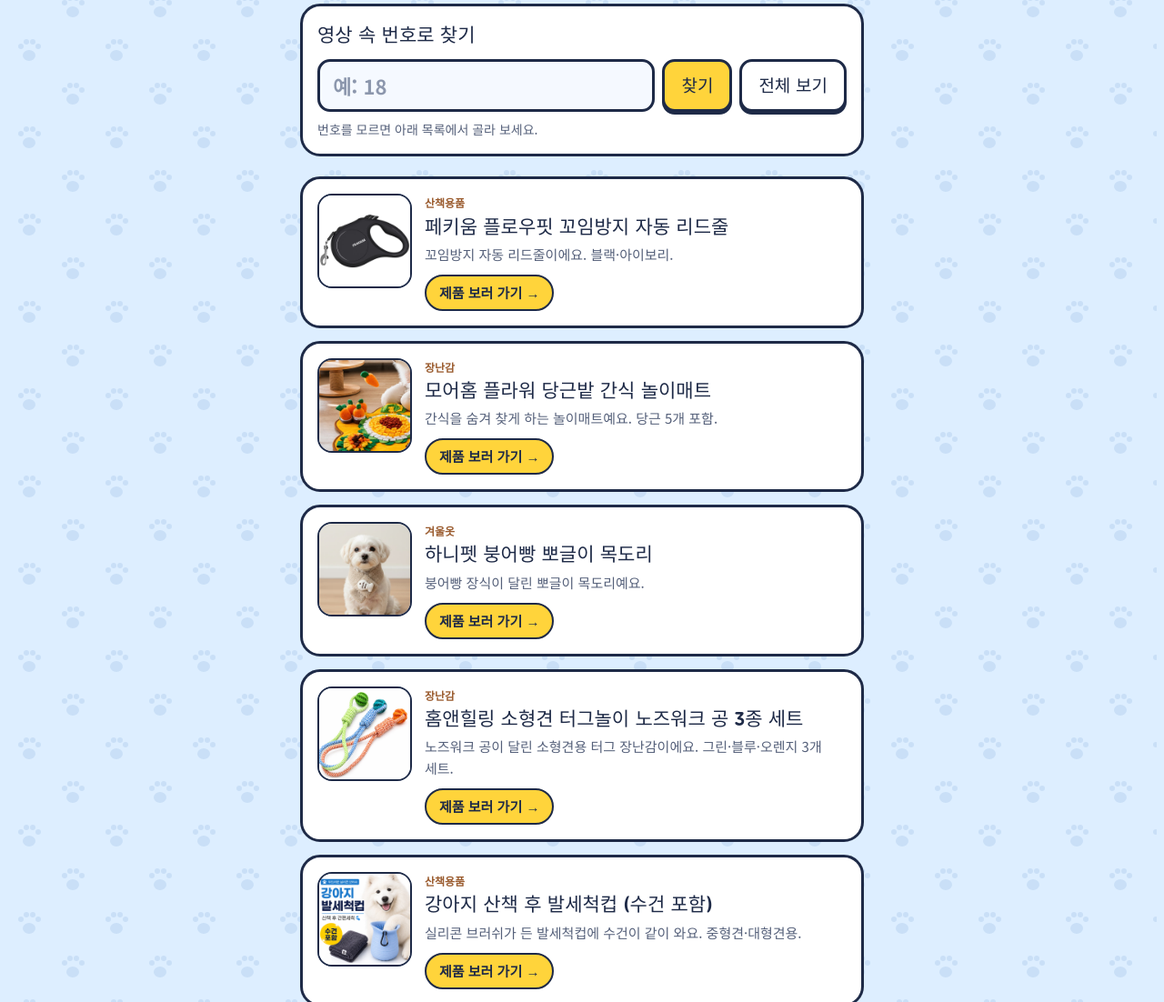
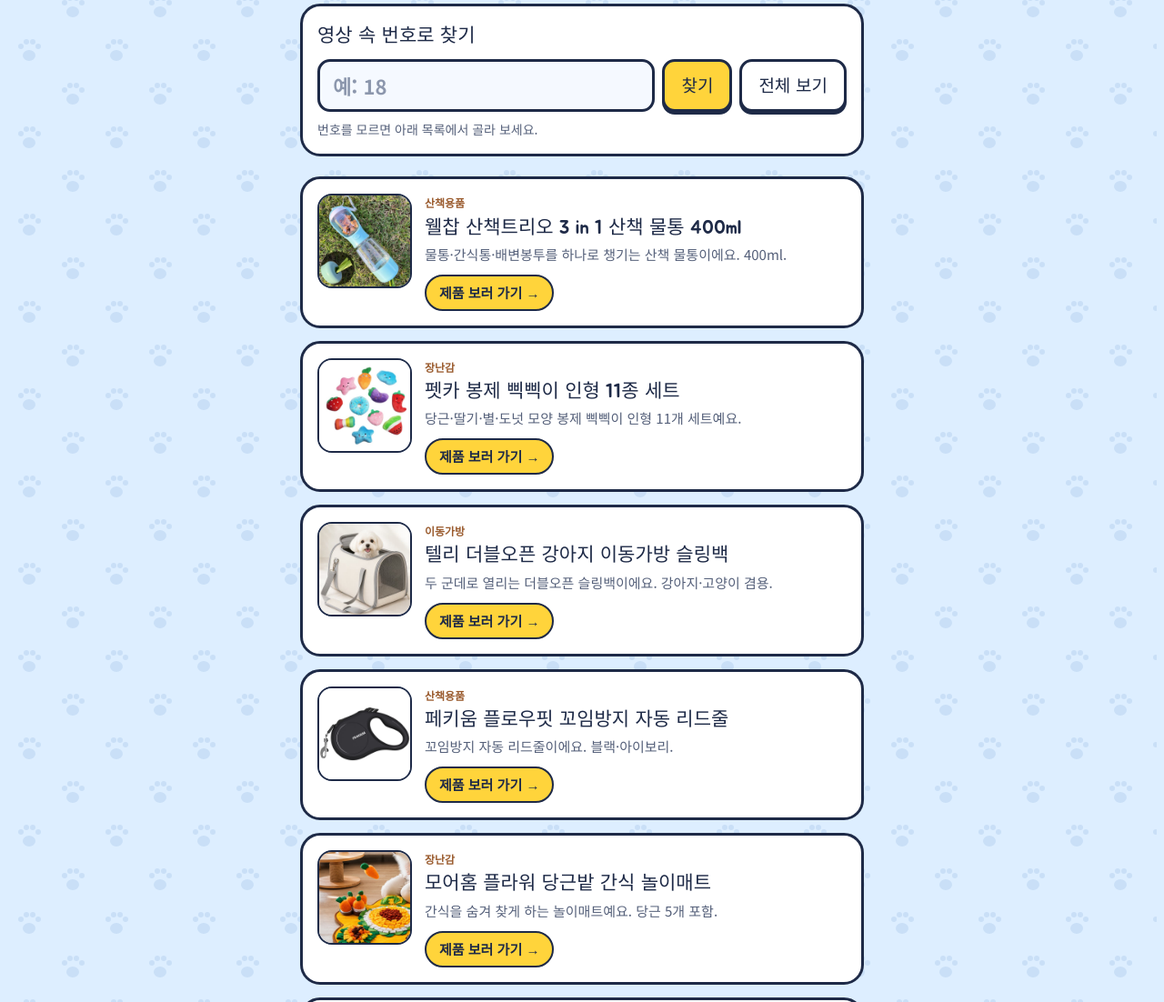
Before and after one commit to lsagisu93-ops/dog, a plain HTML site: page index.html in a window 1280 px wide. Shown: the part 745-1847 px from the top of the page at 91% size. Drawn offline with Linux system fonts and the light colour scheme.

Commit message:
상품 3개 추가: 산책 물통·삑삑이 인형 세트·이동가방 (11/21)
Co-Authored-By: Claude Opus 5.5 <noreply@anthropic.com>
Claude-Session: https://claude.ai/code/session_01FjeVx5Fc9NFr9Q1PF3c9cJ

```diff
--- a/index.html
+++ b/index.html
@@ -125,6 +125,9 @@ footer strong { color: var(--navy) }
 <script>
 // ▼ 상품 목록: 새 상품은 여기 한 줄씩 추가 (no = 영상 속 번호, 모르면 null, img = 쿠팡 API productImage)
 const ITEMS = [
+  { no: null, tag: "산책용품", name: "웰찹 산책트리오 3 in 1 산책 물통 400ml", img: "img/p9167916342.jpg", memo: "물통·간식통·배변봉투를 하나로 챙기는 산책 물통이에요. 400ml.", url: "https://link.coupang.com/re/AFFSDP?lptag=AF3429775&subid=lllhyk93&pageKey=9167916342&itemId=27014652956&vendorItemId=93983288355&traceid=V0-153-0032011ba1c22b7c&clickBeacon=4ade5c90-e57f-11f1-afa6-e56db099ccf7%7E3&requestid=20261121164350417070407139&token=31850C%7CMIXED&pt=1&slot=5" },
+  { no: null, tag: "장난감", name: "펫카 봉제 삑삑이 인형 11종 세트", img: "img/p7053105455.jpg", memo: "당근·딸기·별·도넛 모양 봉제 삑삑이 인형 11개 세트예요.", url: "https://link.coupang.com/re/AFFSDP?lptag=AF3429775&subid=lllhyk93&pageKey=7053105455&itemId=17468209981&vendorItemId=90117306392&traceid=V0-153-8d679da364cc02be&clickBeacon=4c582b50-e57f-11f1-a7de-dfe38091a17e%7E3&requestid=20261121164352837301708075&token=31850C%7CMIXED&pt=1&slot=2" },
+  { no: null, tag: "이동가방", name: "텔리 더블오픈 강아지 이동가방 슬링백", img: "img/p9678873569.jpg", memo: "두 군데로 열리는 더블오픈 슬링백이에요. 강아지·고양이 겸용.", url: "https://link.coupang.com/re/AFFSDP?lptag=AF3429775&subid=lllhyk93&pageKey=9678873569&itemId=28941954145&vendorItemId=95872819279&traceid=V0-153-f3df2f39fb2adf56&clickBeacon=4c094800-e57f-11f1-a00a-caee4aeb7c9a%7E3&requestid=20261121164352382251824721&token=31850C%7CMIXED&pt=1&slot=2" },
   { no: null, tag: "산책용품", name: "페키움 플로우핏 꼬임방지 자동 리드줄", img: "img/p9005894691.jpg", memo: "꼬임방지 자동 리드줄이에요. 블랙·아이보리.", url: "https://link.coupang.com/re/AFFSDP?lptag=AF3429775&subid=lllhyk93&pageKey=9005894691&itemId=27079056652&vendorItemId=94047326333&traceid=V0-153-26ae3324a2ca84b3&clickBeacon=4b73d820-e4b6-11f1-8a2e-01890af0afe0%7E3&requestid=20261120164502512238287910&token=31850C%7CMIXED&pt=1&slot=1" },
   { no: null, tag: "장난감", name: "모어홈 플라워 당근밭 간식 놀이매트", img: "img/p9599780841.jpg", memo: "간식을 숨겨 찾게 하는 놀이매트예요. 당근 5개 포함.", url: "https://link.coupang.com/re/AFFSDP?lptag=AF3429775&subid=lllhyk93&pageKey=9599780841&itemId=28657911737&vendorItemId=95694182095&traceid=V0-153-dd94ba87e3c34744&clickBeacon=4be389e0-e4b6-11f1-9fc2-c21075e717ba%7E3&requestid=20261120164503340024746061&token=31850C%7CMIXED&pt=1&slot=1" },
   { no: null, tag: "겨울옷", name: "하니펫 붕어빵 뽀글이 목도리", img: "img/p9192969625.jpg", memo: "붕어빵 장식이 달린 뽀글이 목도리예요.", url: "https://link.coupang.com/re/AFFSDP?lptag=AF3429775&subid=lllhyk93&pageKey=9192969625&itemId=27130754766&vendorItemId=94073267683&traceid=V0-153-91fd89a1c045f816&requestid=20261120164505793086774077&token=31850C%7CMIXED&pt=0&slot=1" },
```
Also changed, not shown: img/p7053105455.jpg (added), img/p9167916342.jpg (added), img/p9678873569.jpg (added).
